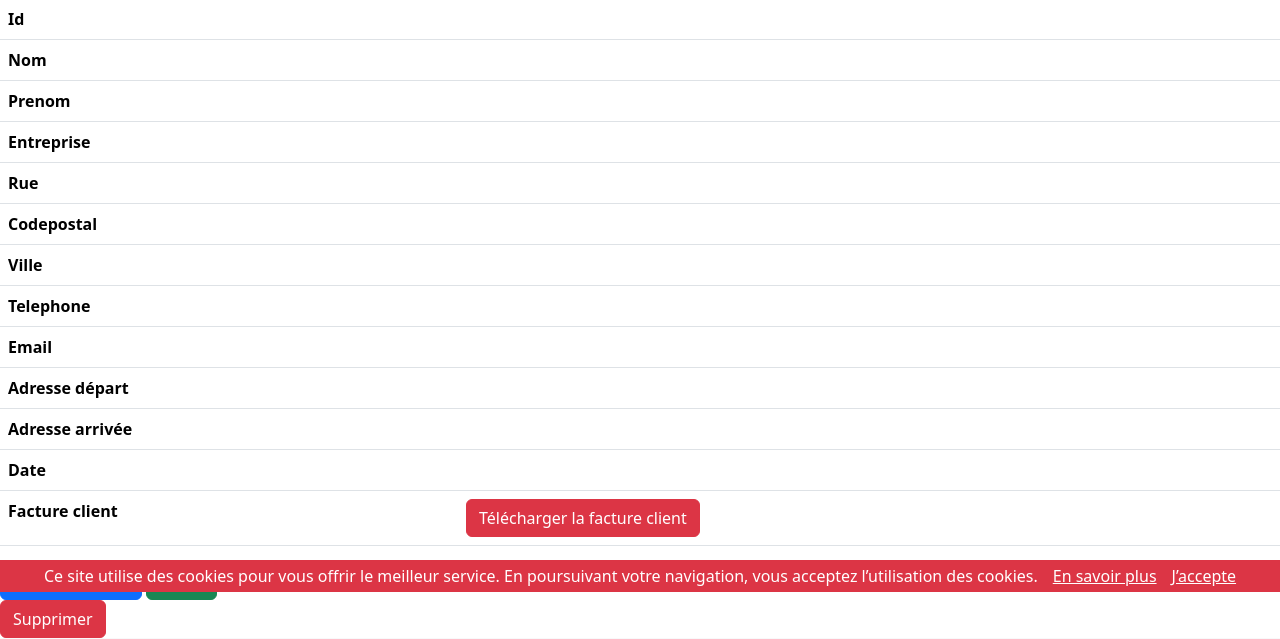
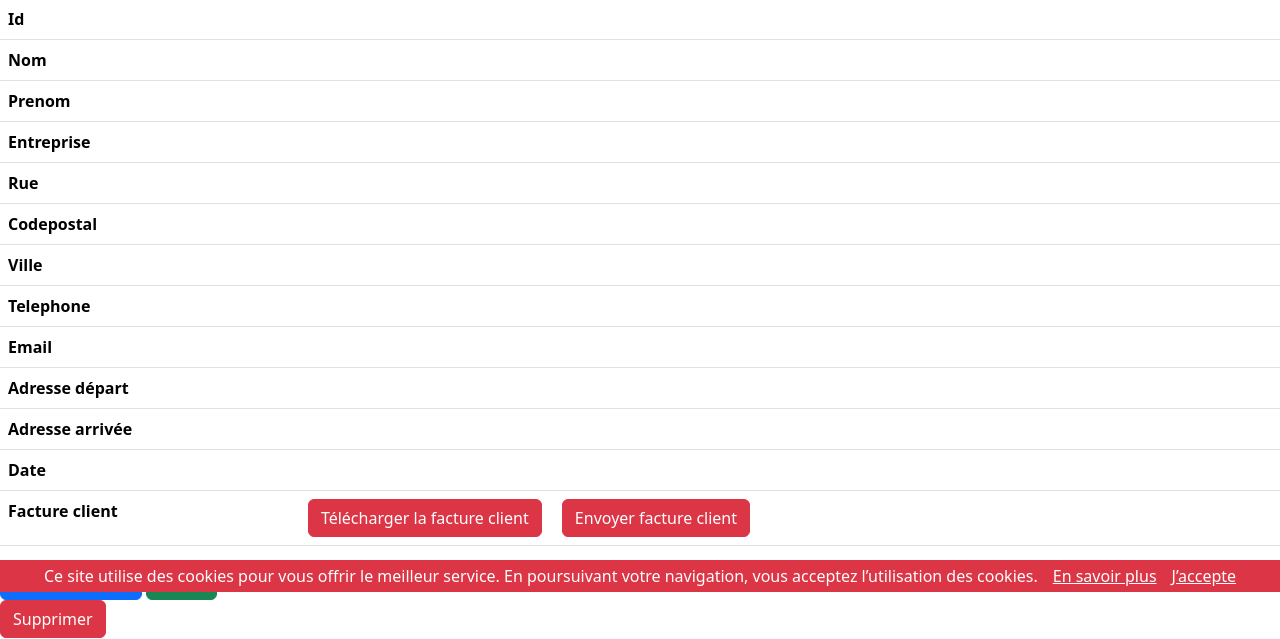
Before and after one commit to ericParlaoz/CardosoVTC34, a Symfony app: template templates/administrator/clients/show.html.twig in a window 1280 px wide. Shown: the part 208-847 px from the top of the page. Run offline with Twig, Linux system fonts and the light colour scheme; the template is opened without the code that fills it, so the values that code supplies are empty; some libraries are stand-ins or nearby versions.

Commit message:
Rajout fonction envoi email facture client

```diff
--- a/src/Controller/ClientsController.php
+++ b/src/Controller/ClientsController.php
@@ -49,6 +49,7 @@ class ClientsController extends AbstractController
 
         return $this->render('administrator/clients/show.html.twig', [
             'client' => $client,
+
         ]);
     }
 
--- a/templates/administrator/clients/show.html.twig
+++ b/templates/administrator/clients/show.html.twig
@@ -57,7 +57,8 @@
             </tr>
             <tr>
                 <th>Facture client</th>
-                <td><a href="{{ path('pdf_id', {unique_id: client.uniqueId}) }}" class="button2 btn btn-danger ms-3" target="_blank">Télécharger la facture client</a>
+                <td><a href="{{ path('pdf_id', {unique_id: client.uniqueId}) }}" class="button2 btn btn-danger" target="_blank">Télécharger la facture client</a>
+                    <a class="button2 btn btn-danger ms-3" href="mailto:{{ client.email }}?subject=Votre%20facture%20&body=Veillez%20trouver%20ci-joint%20le%20lien%20de%20votre%20facture%0D%0A%0D%0Ahttp://127.0.0.1:8000/pdf/{{ client.uniqueId }}%0D%0A%0D%0Awww.cardosovtc34.fr">Envoyer facture client</a>
                 </td>
             </tr>
         </tbody>
--- a/templates/administrator/index.html.twig
+++ b/templates/administrator/index.html.twig
@@ -15,7 +15,6 @@
             <div class="card-body text-center">
 
                 <a class="bouton btn btn-primary" href="{{ path('clients_index') }}">Mes réservations</a>
-                <a class="bouton btn btn-primary" href="{{ path('contact_index') }}">Mes contacts emails</a>
                 <a class="bouton btn btn-danger" href="/{{ path('app_logout') }}">Se déconnecter</a>
 
 
```
